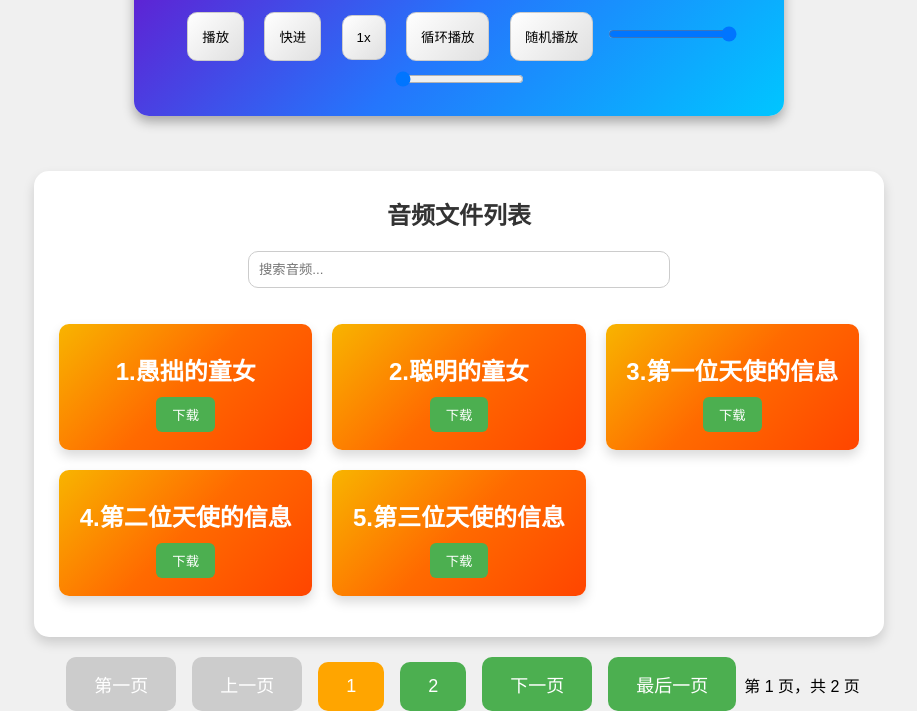
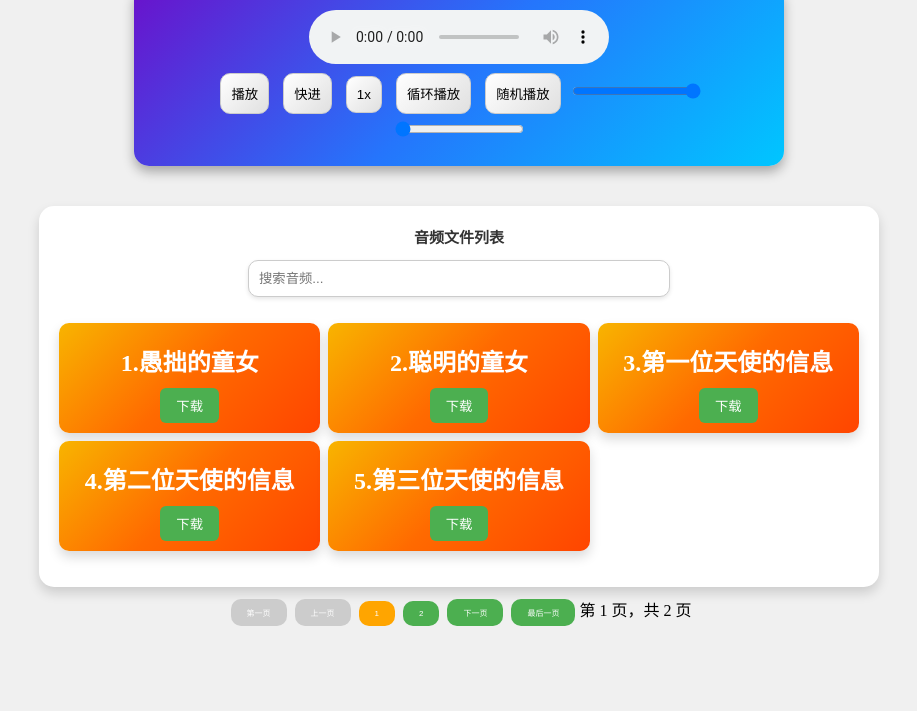
Before and after one commit to sitanbai/audio, a website built with webpack: page src/index.html in a window 1280 px wide. Shown: the part 139-850 px from the top of the page, without its empty margins (181-1098 px from the left). After the commit the page ends 800 px from the top, so only its background shows below. Built offline with nearby package versions, Linux system fonts and the light colour scheme.

Commit message:
第二次提交

```diff
--- a/src/index.html
+++ b/src/index.html
@@ -26,6 +26,6 @@
         <ul id="audio-files"></ul>
     </div>
     <div id="pagination"></div>
-    <script src="main.js"></script>
+    <script src="bundle.js"></script>
 </body>
 </html>
--- a/src/style.css
+++ b/src/style.css
@@ -6,11 +6,6 @@
     --shadow: 0 6px 12px rgba(0, 0, 0, 0.3);
     --border-radius: 10px;
     --text-color: #222;
-    --heading-font: 'Roboto', sans-serif;
-    --body-font: Arial, sans-serif;
-    --input-padding: 10px;
-    --input-border: 1px solid #ccc;
-    --input-focus-border: 1px solid var(--primary-color);
 }
 
 /* 全局样式 */
@@ -28,7 +23,7 @@ body {
 }
 
 /* 顶部标题 */
-h1 {
+h3 {
     font-size: 2.5rem;
     color: var(--text-color);
     margin-bottom: 25px;
@@ -50,8 +45,8 @@ h1 {
 #controls button {
     background: var(--button-gradient);
     border: 1px solid #ccc;
-    padding: 14px;
-    margin: 8px;
+    padding: 10px;
+    margin: 5px;
     border-radius: var(--border-radius);
     cursor: pointer;
     transition: background 0.3s ease, transform 0.2s ease, box-shadow 0.3s ease;
@@ -63,38 +58,39 @@ h1 {
     box-shadow: 0 4px 8px rgba(0, 0, 0, 0.2);
 }
 
-/* 搜索框样式 */
-#searchInput {
-    width: 100%;
-    max-width: 400px;
-    padding: var(--input-padding);
-    margin-bottom: 20px;
-    border: var(--input-border);
-    border-radius: var(--border-radius);
-    transition: border 0.3s ease;
-}
-
-#searchInput:focus {
-    border: var(--input-focus-border);
-    outline: none;
-}
-
 /* 音频文件列表 */
 #file-list {
     background: #fff;
-    padding: 25px;
+    padding: 20px;
     border-radius: 15px;
     box-shadow: 0 6px 12px rgba(0, 0, 0, 0.15);
     width: 100%;
     max-width: 800px;
-    margin-top: 35px;
+    margin-top: 20px;
 }
 
 /* 音频列表标题 */
 #file-list h2 {
     margin-top: 0;
-    font-size: 24px;
+    font-size: 15px;
     color: #333;
+}
+
+/* 搜索框 */
+#searchInput {
+    width: 50%;
+    max-width: 400px;
+    padding: 10px;
+    margin-bottom: 10px;
+    border: 1px solid #ccc;
+    border-radius: var(--border-radius);
+    box-shadow: 0 2px 4px rgba(0, 0, 0, 0.1);
+    transition: box-shadow 0.3s ease;
+}
+
+#searchInput:focus {
+    box-shadow: 0 4px 8px rgba(0, 0, 0, 0.2);
+    outline: none;
 }
 
 /* 音频列表 */
@@ -103,14 +99,14 @@ h1 {
     padding: 0;
     display: grid;
     grid-template-columns: repeat(auto-fill, minmax(250px, 1fr));
-    gap: 20px;
+    gap: 8px;
 }
 
 /* 单个音频文件项 */
 #audio-files li {
     background: linear-gradient(135deg, #f8b400, #ff6a00, #ff4500);
     border-radius: var(--border-radius);
-    padding: 18px;
+    padding: 10px;
     cursor: pointer;
     box-shadow: 0 6px 12px rgba(0, 0, 0, 0.15);
     text-align: center;
@@ -155,10 +151,11 @@ h1 {
 
 /* 分页器容器 */
 #pagination {
-    margin-top: 20px;
+    margin-top: 10px;
     display: flex;
     justify-content: center;
     align-items: center;
+    gap: 5px;
 }
 
 /* 分页按钮 */
@@ -166,9 +163,9 @@ h1 {
     background-color: var(--primary-color);
     color: white;
     border: none;
-    padding: 14px 28px;
-    margin: 0 8px;
-    font-size: 18px;
+    padding: 8px 16px;
+    margin: 0 4px;
+    font-size: 8px;
     border-radius: var(--border-radius);
     cursor: pointer;
     transition: background-color 0.3s ease, transform 0.2s ease, box-shadow 0.3s ease;
```
